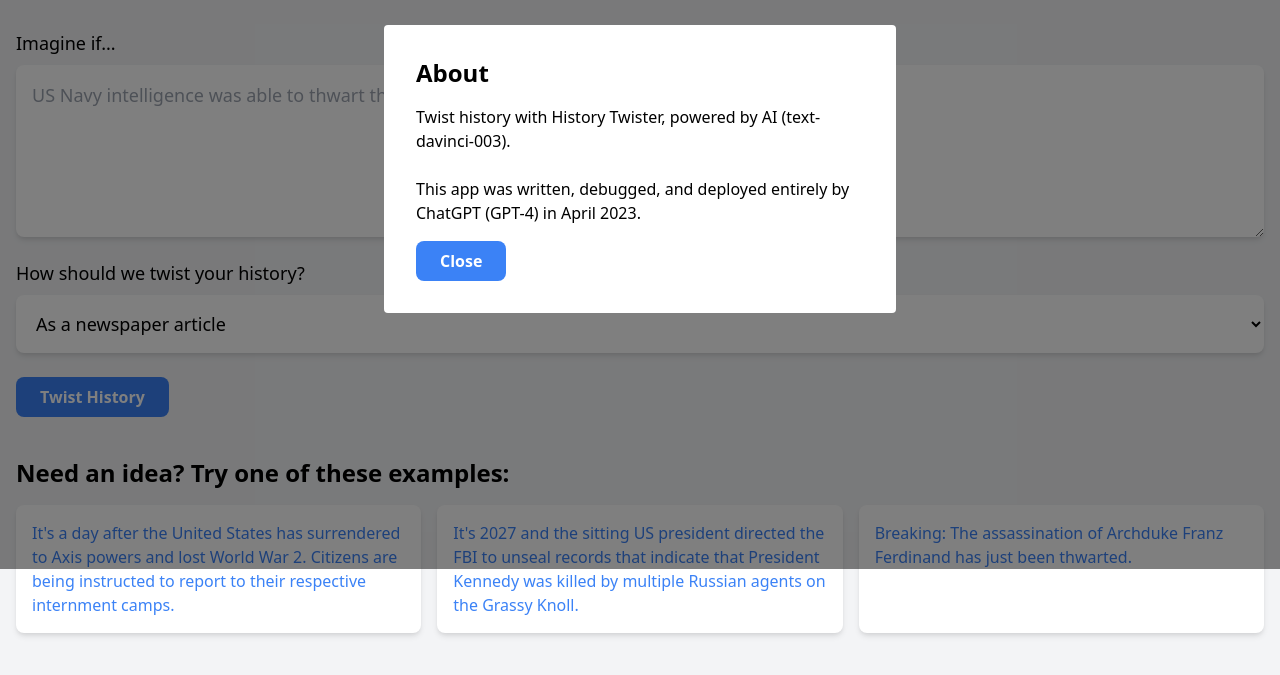
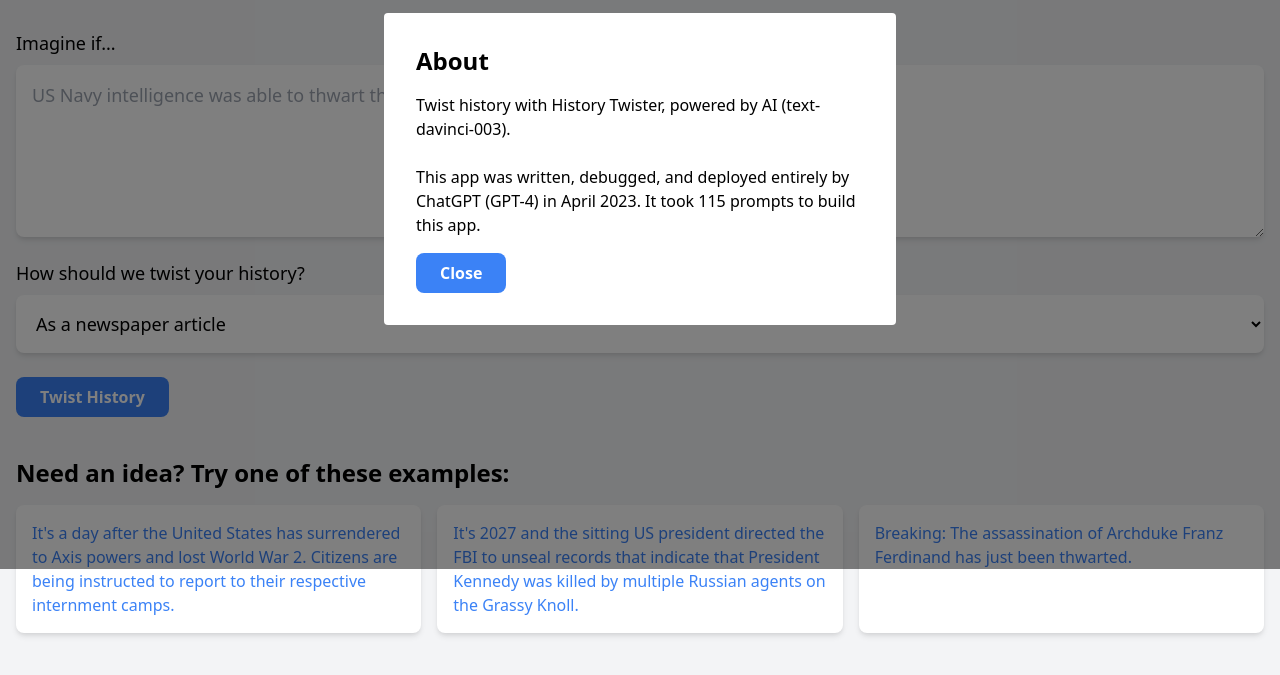
Before and after one commit to mattlebel/history-twister, a website: page public/index.html in a window 1280 px wide. Both pictures are taken after a click on the button "About". Shown: the part 231-906 px from the top of the page. Drawn offline with nearby package versions, Linux system fonts and the light colour scheme.

Commit message:
Update with total prompt count

```diff
--- a/public/index.html
+++ b/public/index.html
@@ -66,7 +66,7 @@
       <div class="bg-white p-8 w-full max-w-lg mx-auto rounded">
         <h2 class="text-2xl font-bold mb-4">About</h2>
         <p>Twist history with History Twister, powered by AI (text-davinci-003).</p><br>
-        <p>This app was written, debugged, and deployed entirely by ChatGPT (GPT-4) in April 2023.</p>
+        <p>This app was written, debugged, and deployed entirely by ChatGPT (GPT-4) in April 2023. It took 115 prompts to build this app.</p>
         <button id="closeModal" class="mt-4 bg-blue-500 hover:bg-blue-600 text-white font-semibold py-2 px-6 rounded-lg">Close</button>
       </div>
     </div>
```
Also changed, not shown: public/results.html (+1 -1 lines), 1 other file.
